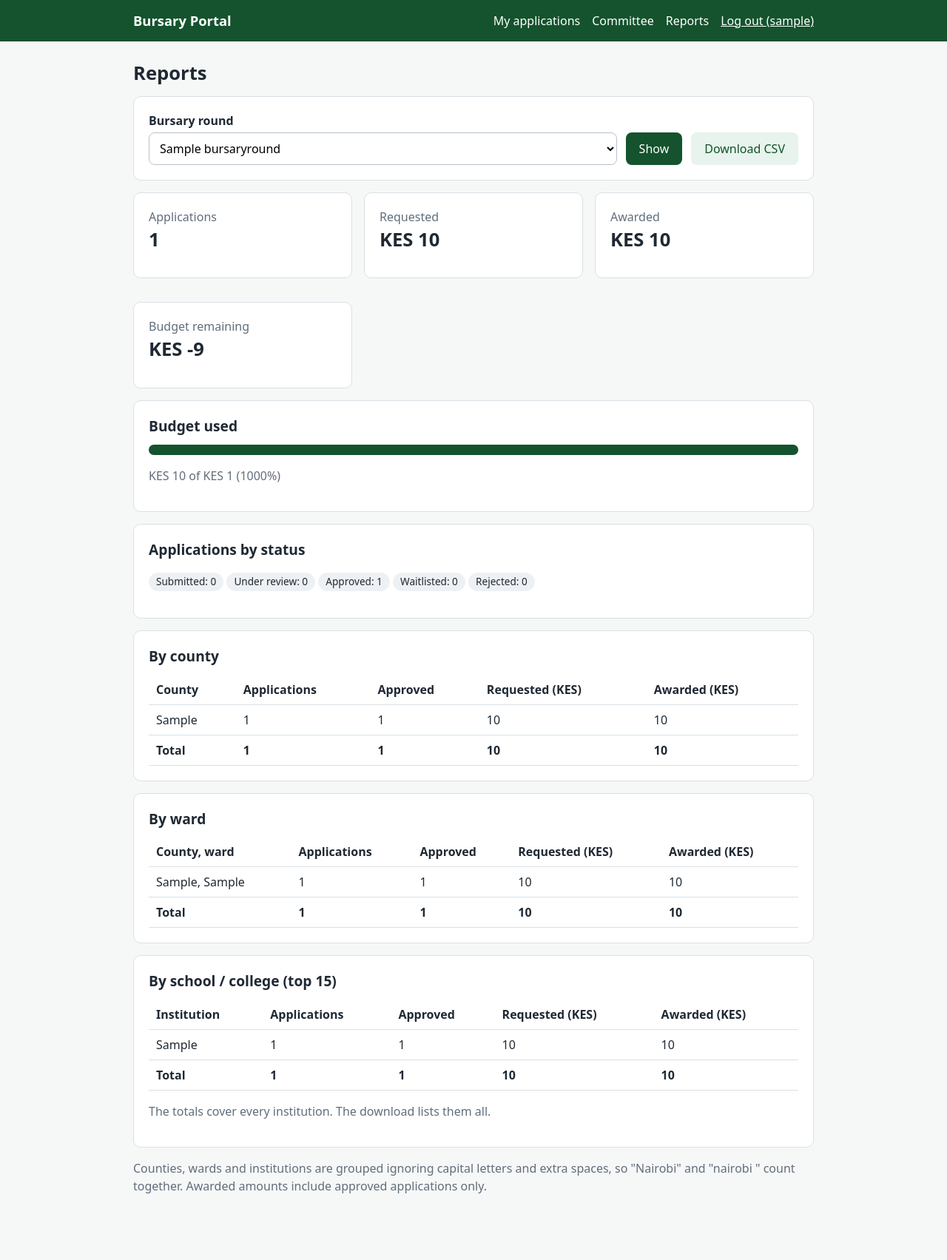
After one commit to benjaminmendy451-del/bursury-system, a Django app: page /reports/ in a window 1280 px wide. The commit adds this page. Shown: the whole page at 74% size. Run offline with Django 5.2, Linux system fonts and the light colour scheme; a user stored in the database is signed in; tables that the repository leaves empty hold one stand-in row (values such as "Sample post").

Commit message:
Add need scoring and committee reports

```diff
--- /dev/null
+++ b/bursary/reports.py
@@ -0,0 +1,103 @@
+"""Numbers for the committee's reports page and CSV download."""
+from decimal import Decimal
+
+from django.db.models import Count, Q, Sum
+from django.db.models.functions import Lower, Trim
+
+from .models import Application, BursaryRound
+
+ZERO = Decimal("0")
+APPROVED = Application.Status.APPROVED
+
+
+def _label(parts):
+    """'  nairobi ' + 'KILELESHWA' -> 'Nairobi, Kileleshwa'. Empty -> '(not given)'."""
+    cleaned = [part.strip().title() for part in parts if part and part.strip()]
+    return ", ".join(cleaned) if cleaned else "(not given)"
+
+
+def breakdown(queryset, fields):
+    """Group applications by the given fields, ignoring capital letters and extra spaces.
+
+    fields: {"name_for_this_column": "student__county", ...}
+    Returns a list of rows: label, applications, approved, requested, awarded.
+    """
+    keys = list(fields)
+    rows = (
+        queryset
+        .annotate(**{key: Lower(Trim(path)) for key, path in fields.items()})
+        .values(*keys)
+        .annotate(
+            applications=Count("id"),
+            approved=Count("id", filter=Q(status=APPROVED)),
+            requested=Sum("amount_requested"),
+            awarded=Sum("amount_awarded", filter=Q(status=APPROVED)),
+        )
+        .order_by(*keys)
+    )
+    return [
+        {
+            "label": _label([row[key] for key in keys]),
+            "applications": row["applications"],
+            "approved": row["approved"],
+            "requested": row["requested"] or ZERO,
+            "awarded": row["awarded"] or ZERO,
+        }
+        for row in rows
+    ]
+
+
+def totals(rows):
+    return {
+        "applications": sum(row["applications"] for row in rows),
+        "approved": sum(row["approved"] for row in rows),
+        "requested": sum((row["requested"] for row in rows), ZERO),
+        "awarded": sum((row["awarded"] for row in rows), ZERO),
+    }
+
+
+def build_report(bursary_round=None):
+    """Everything the reports page shows. bursary_round=None means all rounds."""
+    applications = Application.objects.all()
+    if bursary_round is not None:
+        applications = applications.filter(bursary_round=bursary_round)
+
+    counties = breakdown(applications, {"county_key": "student__county"})
+    wards = breakdown(applications, {"county_key": "student__county", "ward_key": "student__ward"})
+    institutions = sorted(
+        breakdown(applications, {"institution_key": "student__institution"}),
+        key=lambda row: (-row["applications"], row["label"]),
+    )
+
+    status_counts = {
+        row["status"]: row["n"]
+        for row in applications.order_by().values("status").annotate(n=Count("id"))
+    }
+    statuses = [(label, status_counts.get(value, 0)) for value, label in Application.Status.choices]
+
+    sums = applications.aggregate(
+        requested=Sum("amount_requested"),
+        awarded=Sum("amount_awarded", filter=Q(status=APPROVED)),
+    )
+    if bursary_round is not None:
+        budget = bursary_round.budget
+    else:
+        budget = BursaryRound.objects.aggregate(total=Sum("budget"))["total"] or ZERO
+    awarded = sums["awarded"] or ZERO
+    percent_used = float(awarded / budget * 100) if budget else 0.0
+
+    return {
+        "summary": {
+            "applications": sum(count for _, count in statuses),
+            "requested": sums["requested"] or ZERO,
+            "awarded": awarded,
+            "budget": budget,
+            "remaining": budget - awarded,
+            "percent_used": percent_used,
+            "bar_width": max(0.0, min(percent_used, 100.0)),
+        },
+        "statuses": statuses,
+        "counties": counties, "counties_total": totals(counties),
+        "wards": wards, "wards_total": totals(wards),
+        "institutions": institutions, "institutions_total": totals(institutions),
+    }
--- /dev/null
+++ b/bursary/templates/bursary/_report_table.html
@@ -0,0 +1,23 @@
+<div class="card">
+  <h2>{{ title }}</h2>
+  {% if rows %}
+  <div style="overflow-x:auto">
+    <table>
+      <thead>
+        <tr><th>{{ first_label }}</th><th>Applications</th><th>Approved</th><th>Requested (KES)</th><th>Awarded (KES)</th></tr>
+      </thead>
+      <tbody>
+      {% for r in rows %}
+        <tr><td>{{ r.label }}</td><td>{{ r.applications }}</td><td>{{ r.approved }}</td><td>{{ r.requested|floatformat:"0g" }}</td><td>{{ r.awarded|floatformat:"0g" }}</td></tr>
+      {% endfor %}
+      </tbody>
+      <tfoot>
+        <tr><th>Total</th><th>{{ totals.applications }}</th><th>{{ totals.approved }}</th><th>{{ totals.requested|floatformat:"0g" }}</th><th>{{ totals.awarded|floatformat:"0g" }}</th></tr>
+      </tfoot>
+    </table>
+  </div>
+  {% if note %}<p class="muted">{{ note }}</p>{% endif %}
+  {% else %}
+    <p class="muted">No applications yet.</p>
+  {% endif %}
+</div>
--- a/bursary/templates/bursary/base.html
+++ b/bursary/templates/bursary/base.html
@@ -42,7 +42,7 @@
     <nav>
       {% if user.is_authenticated %}
         <a href="{% url 'dashboard' %}">My applications</a>
-        {% if user.is_staff %}<a href="{% url 'admin:index' %}">Committee</a>{% endif %}
+        {% if user.is_staff %}<a href="{% url 'admin:index' %}">Committee</a> <a href="{% url 'reports' %}">Reports</a>{% endif %}
         <form method="post" action="{% url 'logout' %}">{% csrf_token %}<button type="submit">Log out ({{ user.username }})</button></form>
       {% else %}
         <a href="{% url 'login' %}">Log in</a>
--- /dev/null
+++ b/bursary/templates/bursary/reports.html
@@ -0,0 +1,49 @@
+{% extends "bursary/base.html" %}
+{% block title %}Reports{% endblock %}
+{% block content %}
+<h1>Reports</h1>
+
+<div class="card">
+  <form method="get" style="display:flex;gap:12px;align-items:end;flex-wrap:wrap">
+    <p style="margin:0;flex:1;min-width:220px">
+      <label for="round">Bursary round</label>
+      <select name="round" id="round">
+        <option value="all"{% if not selected_round %} selected{% endif %}>All rounds</option>
+        {% for r in rounds %}
+          <option value="{{ r.pk }}"{% if selected_round and r.pk == selected_round.pk %} selected{% endif %}>{{ r.name }}</option>
+        {% endfor %}
+      </select>
+    </p>
+    <button class="btn" type="submit">Show</button>
+    <a class="btn secondary" href="{% url 'reports_csv' %}?round={{ round_param }}">Download CSV</a>
+  </form>
+</div>
+
+<div class="grid">
+  <div class="card"><div class="muted">Applications</div><h1>{{ report.summary.applications }}</h1></div>
+  <div class="card"><div class="muted">Requested</div><h1>KES {{ report.summary.requested|floatformat:"0g" }}</h1></div>
+  <div class="card"><div class="muted">Awarded</div><h1>KES {{ report.summary.awarded|floatformat:"0g" }}</h1></div>
+  <div class="card"><div class="muted">Budget remaining</div><h1>KES {{ report.summary.remaining|floatformat:"0g" }}</h1></div>
+</div>
+
+<div class="card">
+  <h2>Budget used</h2>
+  <div style="background:#eef1f4;border-radius:999px;height:14px;overflow:hidden">
+    <div style="background:var(--brand);height:14px;width:{{ report.summary.bar_width|floatformat:1 }}%"></div>
+  </div>
+  <p class="muted">KES {{ report.summary.awarded|floatformat:"0g" }} of KES {{ report.summary.budget|floatformat:"0g" }}
+     ({{ report.summary.percent_used|floatformat:0 }}%)</p>
+</div>
+
+<div class="card">
+  <h2>Applications by status</h2>
+  <p>{% for label, count in report.statuses %}<span class="badge">{{ label }}: {{ count }}</span> {% endfor %}</p>
+</div>
+
+{% include "bursary/_report_table.html" with title="By county" first_label="County" rows=report.counties totals=report.counties_total %}
+{% include "bursary/_report_table.html" with title="By ward" first_label="County, ward" rows=report.wards totals=report.wards_total %}
+{% include "bursary/_report_table.html" with title="By school / college (top 15)" first_label="Institution" rows=report.institutions|slice:":15" totals=report.institutions_total note="The totals cover every institution. The download lists them all." %}
+
+<p class="muted">Counties, wards and institutions are grouped ignoring capital letters and extra spaces, so
+"Nairobi" and "nairobi " count together. Awarded amounts include approved applications only.</p>
+{% endblock %}
--- a/bursary/urls.py
+++ b/bursary/urls.py
@@ -12,4 +12,6 @@ urlpatterns = [
     path("apply/<int:round_id>/", views.apply, name="apply"),
     path("applications/<int:pk>/", views.application_detail, name="application_detail"),
     path("documents/<int:pk>/", views.download_document, name="download_document"),
+    path("reports/", views.reports, name="reports"),
+    path("reports/export/", views.reports_csv, name="reports_csv"),
 ]
--- a/bursary/views.py
+++ b/bursary/views.py
@@ -1,13 +1,16 @@
+import csv
+
 from django.contrib import messages
 from django.contrib.auth import login
-from django.contrib.auth.decorators import login_required
+from django.contrib.auth.decorators import login_required, permission_required
 from django.db import IntegrityError
-from django.http import FileResponse, Http404
+from django.http import FileResponse, Http404, HttpResponse
 from django.shortcuts import get_object_or_404, redirect, render
 
 from .forms import ApplicationForm, DocumentForm, StudentRegistrationForm
 from .models import Application, BursaryRound, Document, StudentProfile
 from .notifications import notify_submitted
+from .reports import build_report
 
 EDITABLE_STATUSES = (Application.Status.SUBMITTED, Application.Status.UNDER_REVIEW)
 
@@ -115,3 +118,64 @@ def download_document(request, pk):
     if not (is_owner or request.user.is_staff):
         raise Http404
     return FileResponse(doc.file.open("rb"), as_attachment=False)
+
+
+# --- Committee reports -------------------------------------------------------
+def _report_scope(request):
+    """Which round the report covers. Returns (all_rounds, selected_round_or_None, round_param)."""
+    rounds = list(BursaryRound.objects.all())  # newest first
+    raw = request.GET.get("round", "")
+    if raw == "all":
+        return rounds, None, "all"
+    if raw.isdigit():
+        for bursary_round in rounds:
+            if bursary_round.pk == int(raw):
+                return rounds, bursary_round, str(bursary_round.pk)
+    if rounds:
+        return rounds, rounds[0], str(rounds[0].pk)
+    return rounds, None, "all"
+
+
+@login_required
+@permission_required("bursary.view_application", raise_exception=True)
+def reports(request):
+    """Totals for the committee. Students do not have this permission, so they get a 403."""
+    rounds, selected_round, round_param = _report_scope(request)
+    return render(request, "bursary/reports.html", {
+        "rounds": rounds, "selected_round": selected_round, "round_param": round_param,
+        "report": build_report(selected_round),
+    })
+
+
+@login_required
+@permission_required("bursary.view_application", raise_exception=True)
+def reports_csv(request):
+    _, selected_round, _ = _report_scope(request)
+    report = build_report(selected_round)
+
+    response = HttpResponse(content_type="text/csv")
+    response["Content-Disposition"] = 'attachment; filename="bursary-report.csv"'
+    writer = csv.writer(response)
+    writer.writerow(["Bursary report", selected_round.name if selected_round else "All rounds"])
+    summary = report["summary"]
+    writer.writerow(["Applications", summary["applications"]])
+    writer.writerow(["Requested (KES)", summary["requested"]])
+    writer.writerow(["Awarded (KES)", summary["awarded"]])
+    writer.writerow(["Budget (KES)", summary["budget"]])
+    writer.writerow(["Budget remaining (KES)", summary["remaining"]])
+
+    sections = [
+        ("By county", "County", report["counties"], report["counties_total"]),
+        ("By ward", "County, ward", report["wards"], report["wards_total"]),
+        ("By institution", "Institution", report["institutions"], report["institutions_total"]),
+    ]
+    for title, first_column, rows, total in sections:
+        writer.writerow([])
+        writer.writerow([title])
+        writer.writerow([first_column, "Applications", "Approved", "Requested (KES)", "Awarded (KES)"])
+        for row in rows:
+            writer.writerow([row["label"], row["applications"], row["approved"],
+                             row["requested"], row["awarded"]])
+        writer.writerow(["Total", total["applications"], total["approved"],
+                         total["requested"], total["awarded"]])
+    return response
```
Also changed, not shown: bursary/test_reports.py (added, +78 -0 lines).
